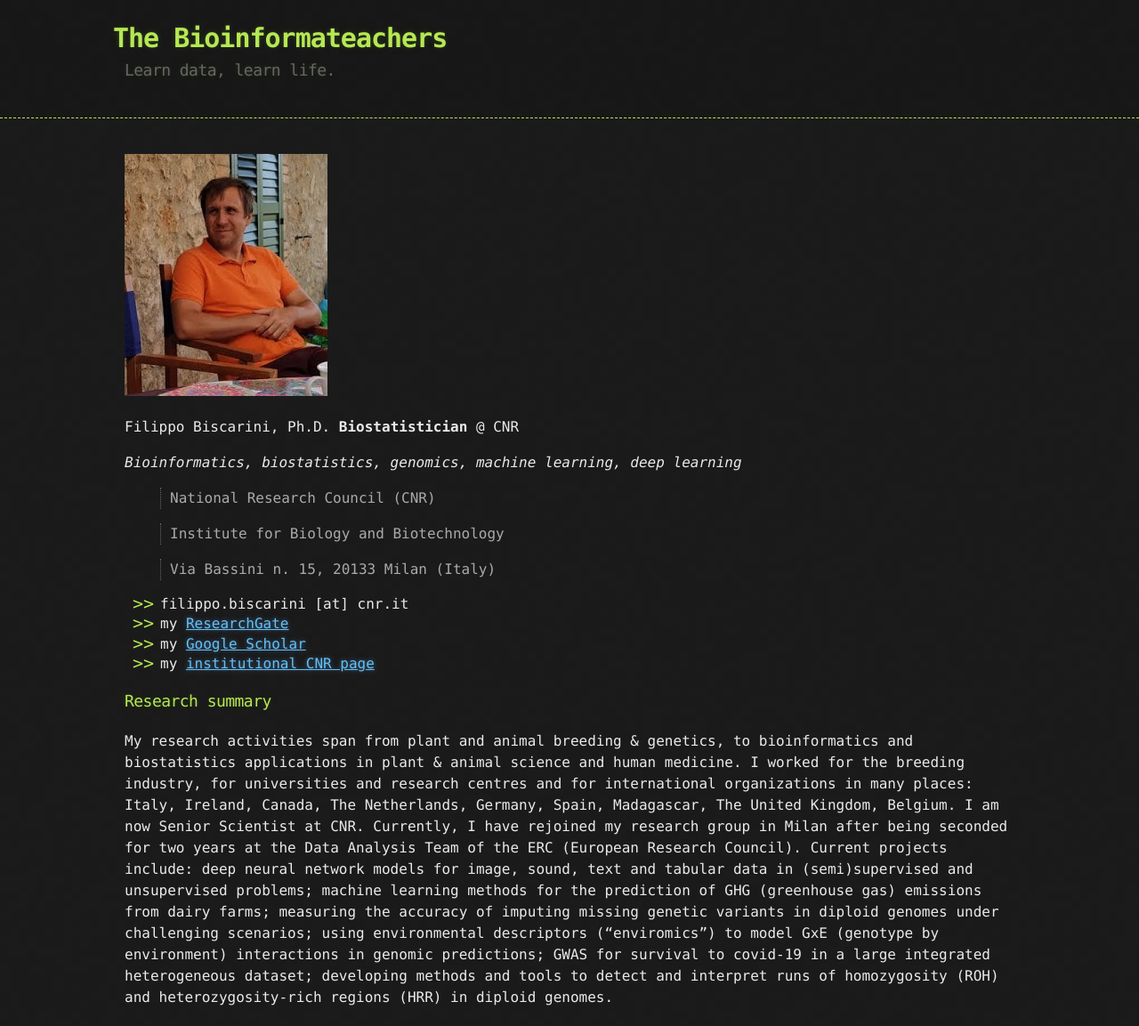
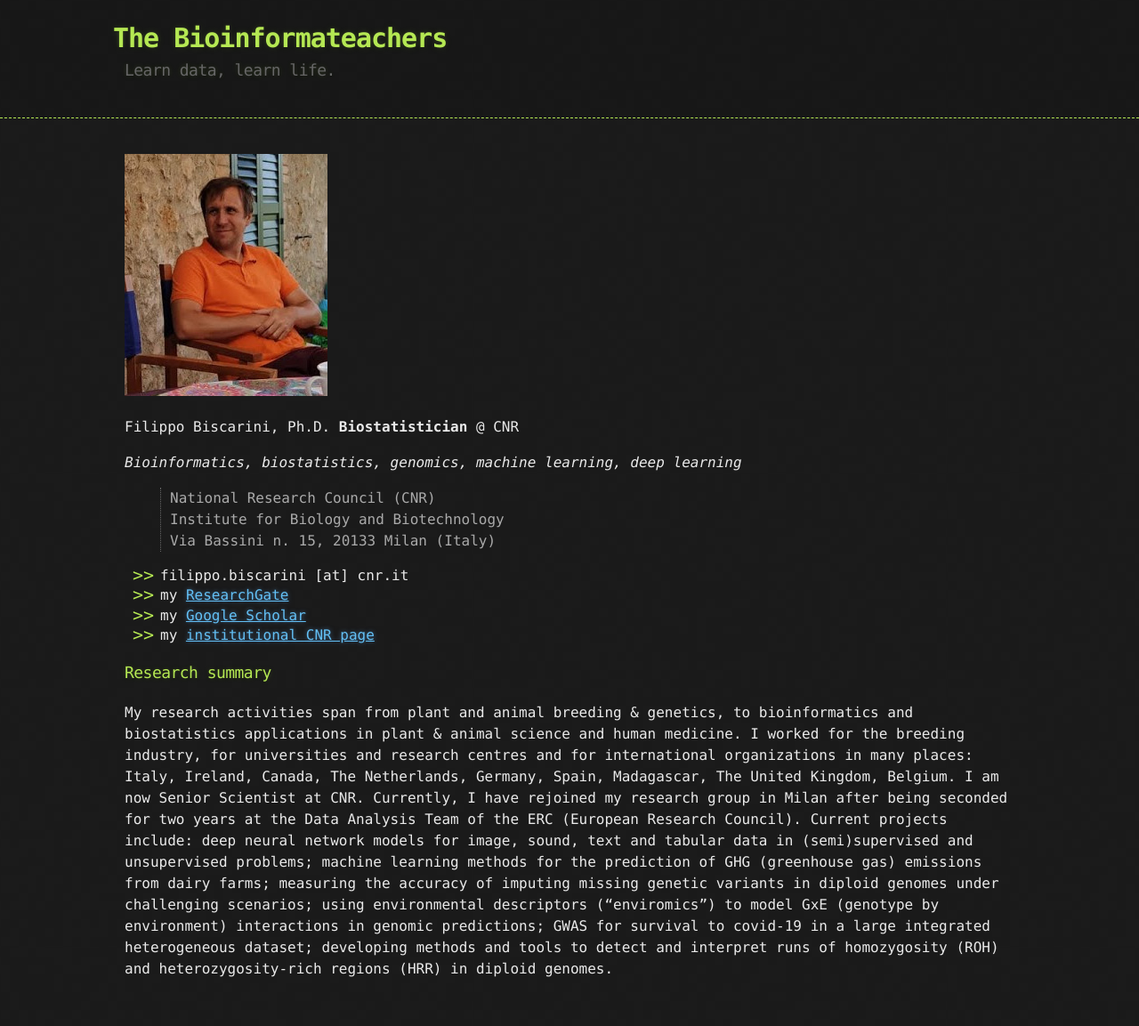
Before and after one commit to bioinformateachers/bioinformateachers.github.io, a Jekyll site: the page built from filippo.md, in a window 1280 px wide. Shown: the whole page at 89% size. Built offline with Jekyll 4.4.1, drawn with Linux system fonts in a browser that asks for light colours; our own code applies the rules of GitHub Pages for plain Markdown files; after the commit the page ends 1121 px from its top, so only the background shows below that.

Commit message:
trying different syntaxes for newline - à la HTML: <br /> - à la Markdown: <two or more spaces at the end of the line, before "enter">

```diff
--- a/filippo.md
+++ b/filippo.md
@@ -6,10 +6,8 @@ Filippo Biscarini, Ph.D.
 
 *Bioinformatics, biostatistics, genomics, machine learning, deep learning*
 
->National Research Council (CNR)
-
+>National Research Council (CNR) <br />
 >Institute for Biology and Biotechnology
-
 >Via Bassini n. 15, 20133 Milan (Italy)
 
 - filippo.biscarini [at] cnr.it
```
